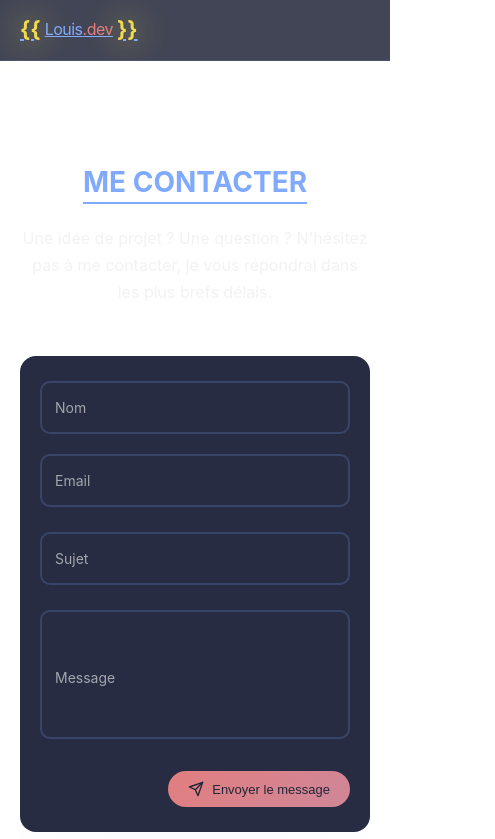
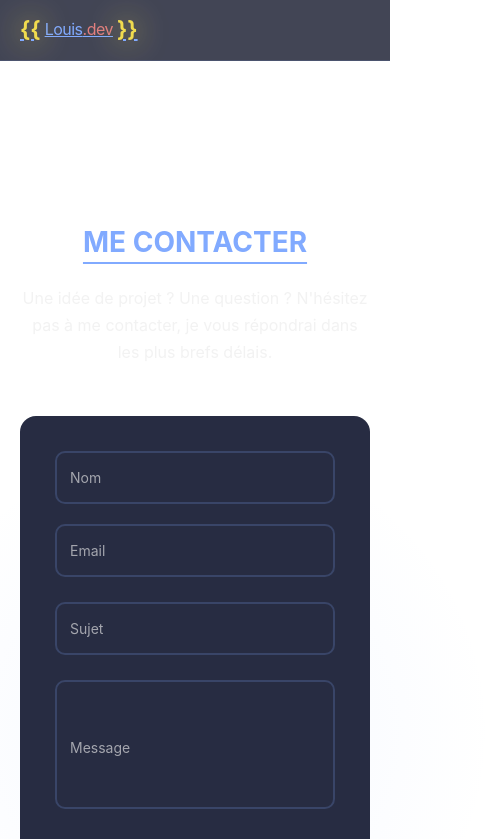
Before and after one commit to GenXwater/Portefolio, a Vue app: page /contact in a window 390 px wide. Shown: the top 839 px of the page, 495 px wide, since content can reach past the window. Built offline with nearby package versions, Linux system fonts and the light colour scheme.

Commit message:
fix: adjust padding in ContactSection for improved layout consistency

```diff
--- a/src/components/ContactSection.vue
+++ b/src/components/ContactSection.vue
@@ -192,9 +192,7 @@
 <style scoped>
     .contact-section {
         position: relative;
-        margin-top: 100px;
-        padding: 60px 0;
-        overflow: hidden;
+        padding: 120px 0;
     }
 
     .contact-section.compact {
@@ -503,10 +501,4 @@
             display: none;
         }
     }
-
-    @media screen and (max-width: 500px) {
-        .contact-form {
-            padding: 25px 20px;
-        }
-    }
 </style>
```
